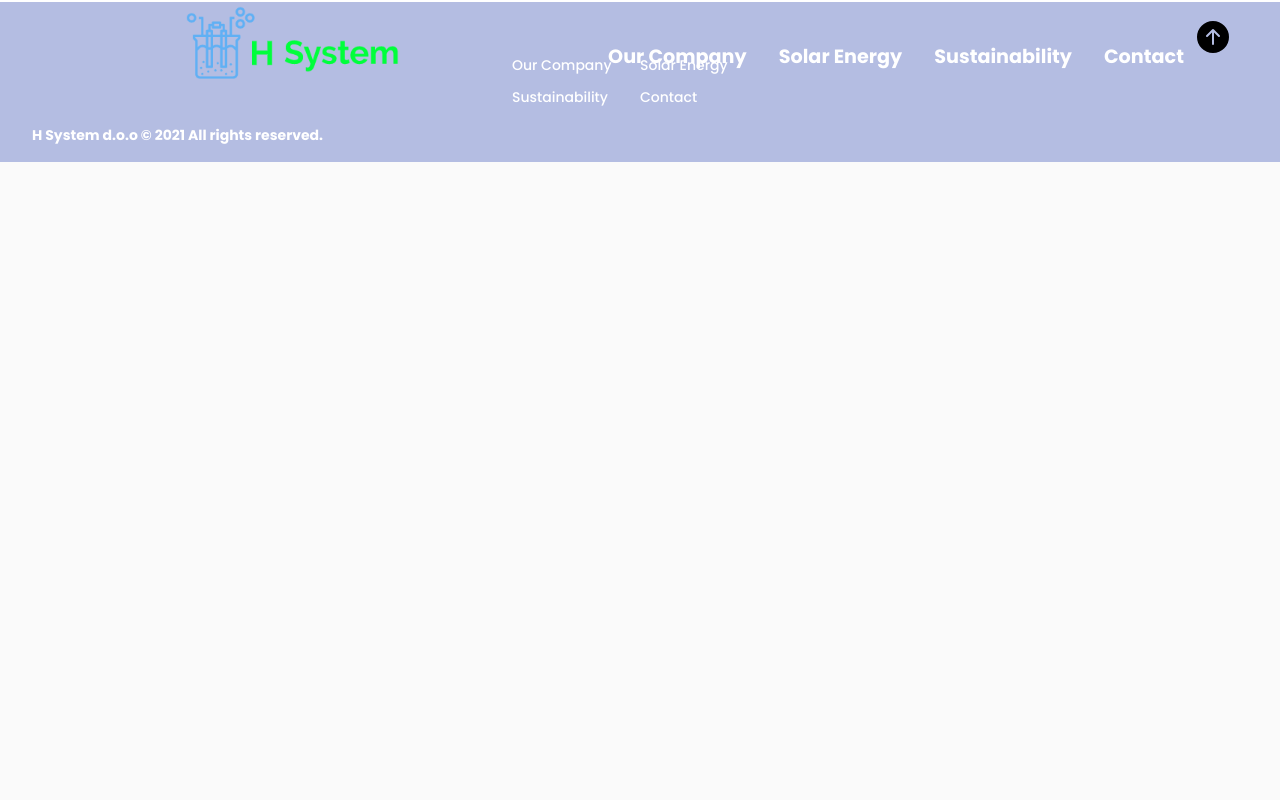
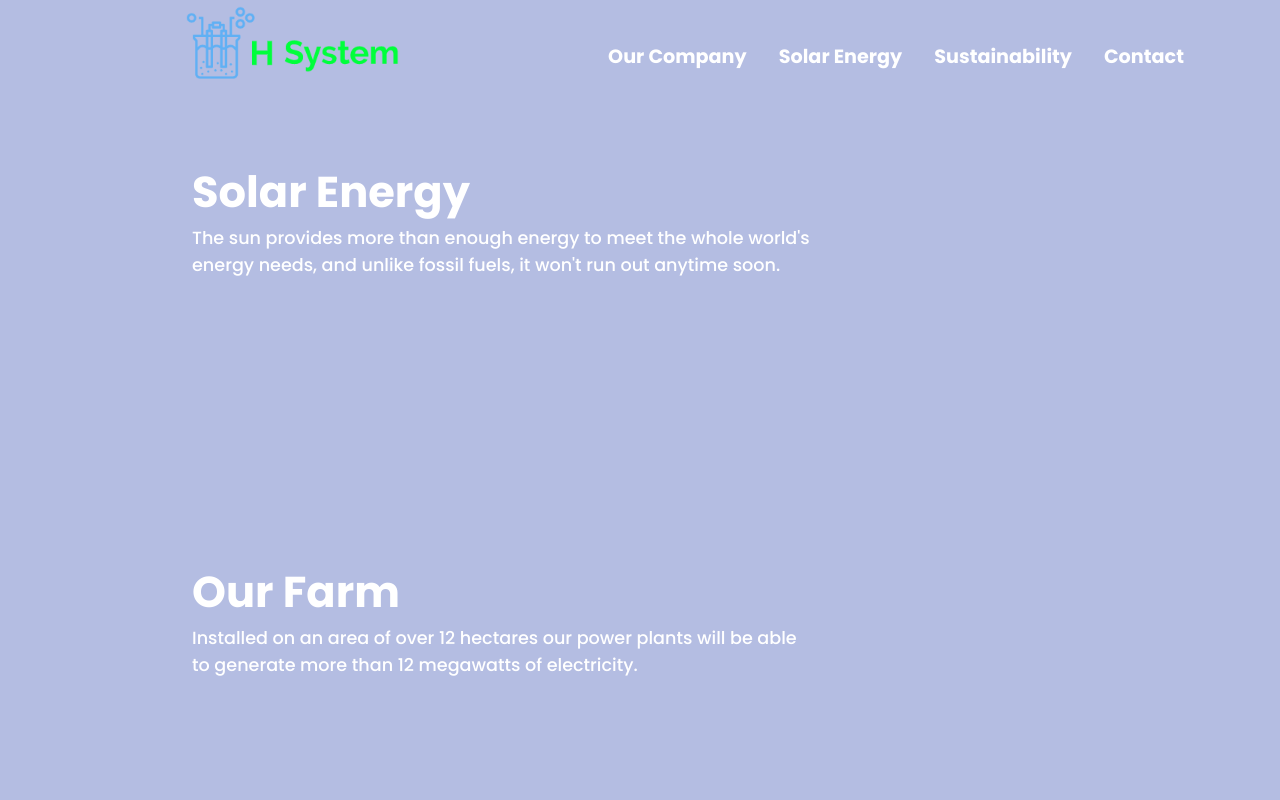
Before and after one commit to Markuss95/hsystem, a React (Create React App) app: page /solarenergy in a window 1280 px wide. Shown: the top 800 px of the page. Built offline with nearby package versions, Linux system fonts and the light colour scheme.

Commit message:
Solar Energy page complete

```diff
--- a/src/App.tsx
+++ b/src/App.tsx
@@ -8,6 +8,7 @@ import Sustainability from "./pages/Sustainability";
 import LandingPage from "./pages/LandingPage";
 import Menu from "./components/Menu";
 import OurCompany from "./pages/OurCompany";
+import SolarEnergy from "./pages/SolarEnergy";
 
 const App = () => {
   const [menuState, setMenuState] = useState(false);
@@ -22,6 +23,7 @@ const App = () => {
             <Routes>
               <Route path="" element={<LandingPage />} />
               <Route path="/contact" element={<Contact />} />
+              <Route path="/solarenergy" element={<SolarEnergy />} />
               <Route path="/company" element={<OurCompany />} />
               <Route path="/sustainability" element={<Sustainability />} />
             </Routes>
--- a/src/components/Footer.tsx
+++ b/src/components/Footer.tsx
@@ -22,7 +22,10 @@ const Footer = () => {
           <Link to="/company">
             <p>Our Company</p>
           </Link>
-          <p>Solar Energy</p>
+          <Link to="/solarenergy">
+            <p>Solar Energy</p>
+          </Link>
+
           <Link to="sustainability">
             <p>Sustainability</p>
           </Link>
--- a/src/components/Menu.tsx
+++ b/src/components/Menu.tsx
@@ -34,7 +34,9 @@ const Menu = ({
         <Link to="/company" onClick={() => setMenuState(!menuState)}>
           <h3>Our Company</h3>
         </Link>
-        <h3>Solar Energy</h3>
+        <Link to="/solarenergy">
+          <h3>Solar Energy</h3>
+        </Link>
         <Link to="/sustainability" onClick={() => setMenuState(!menuState)}>
           <h3>Sustainability</h3>
         </Link>
--- a/src/components/Navbar.tsx
+++ b/src/components/Navbar.tsx
@@ -27,7 +27,9 @@ const Navbar = ({
         <Link to="/company">
           <h3>Our Company</h3>
         </Link>
-        <h3>Solar Energy</h3>
+        <Link to="/solarenergy">
+          <h3>Solar Energy</h3>
+        </Link>
         <Link to="/sustainability">
           <h3>Sustainability</h3>
         </Link>
--- /dev/null
+++ b/src/pages/SolarEnergy.tsx
@@ -0,0 +1,128 @@
+import styled from "styled-components";
+import { useEffect } from "react";
+import { motion } from "framer-motion";
+
+const variants = {
+  hidden: { opacity: 0 },
+  visible: {
+    opacity: 1,
+    transition: {
+      duration: 1,
+      delay: 0.5,
+    },
+  },
+};
+
+const SolarEnergy = () => {
+  useEffect(() => {
+    window.scrollTo(0, 0);
+  }, []);
+  return (
+    <Wrapper>
+      <motion.div
+        className="solar-power"
+        variants={variants}
+        initial="hidden"
+        animate="visible"
+      >
+        <h1>Solar Energy</h1>
+        <p>
+          The sun provides more than enough energy to meet the whole world's
+        </p>
+        <p>
+          {" "}
+          energy needs, and unlike fossil fuels, it won't run out anytime soon.
+        </p>
+      </motion.div>
+
+      <motion.div
+        className="our-farm"
+        variants={variants}
+        initial="hidden"
+        animate="visible"
+      >
+        <h1>Our Farm</h1>
+        <p>
+          Installed on an area of over 12 hectares our power plants will be able
+        </p>
+        <p> to generate more than 12 megawatts of electricity.</p>
+      </motion.div>
+      <div></div>
+    </Wrapper>
+  );
+};
+const Wrapper = styled.div`
+  position: relative;
+  height: 100vh;
+  /* display: flex;
+  justify-content: center;
+  align-items: center; */
+  background-color: #b4bde2;
+  h1 {
+    color: white;
+    font-size: 2.7rem;
+  }
+  p {
+    line-height: 1.7rem;
+    color: white;
+    font-size: 1.1rem;
+  }
+  .solar-power {
+    position: absolute;
+    top: 20%;
+    padding-left: 12rem;
+  }
+  .our-farm {
+    position: absolute;
+    top: 70%;
+    padding-left: 12rem;
+  }
+  @media (max-width: 1150px) {
+    display: flex;
+    justify-content: center;
+    flex-direction: column;
+    align-items: center;
+    .solar-power {
+      left: 0;
+      right: 0;
+      margin-left: auto;
+      margin-right: auto;
+    }
+    .our-farm {
+      left: 0;
+      right: 0;
+      margin-left: auto;
+      margin-right: auto;
+    }
+  }
+  @media (max-width: 800px) {
+    .solar-power {
+      padding-left: 5rem;
+      padding-right: 5rem;
+      top: 10%;
+
+      h1 {
+        line-height: 3rem;
+        margin-bottom: 1rem;
+        font-size: 2.2rem;
+      }
+      p {
+        font-size: 1rem;
+      }
+    }
+    .our-farm {
+      padding-left: 5rem;
+      padding-right: 5rem;
+      top: 50%;
+      h1 {
+        line-height: 3rem;
+        margin-bottom: 1rem;
+        font-size: 2.2rem;
+      }
+      p {
+        font-size: 1rem;
+      }
+    }
+  }
+`;
+export default SolarEnergy;
```
